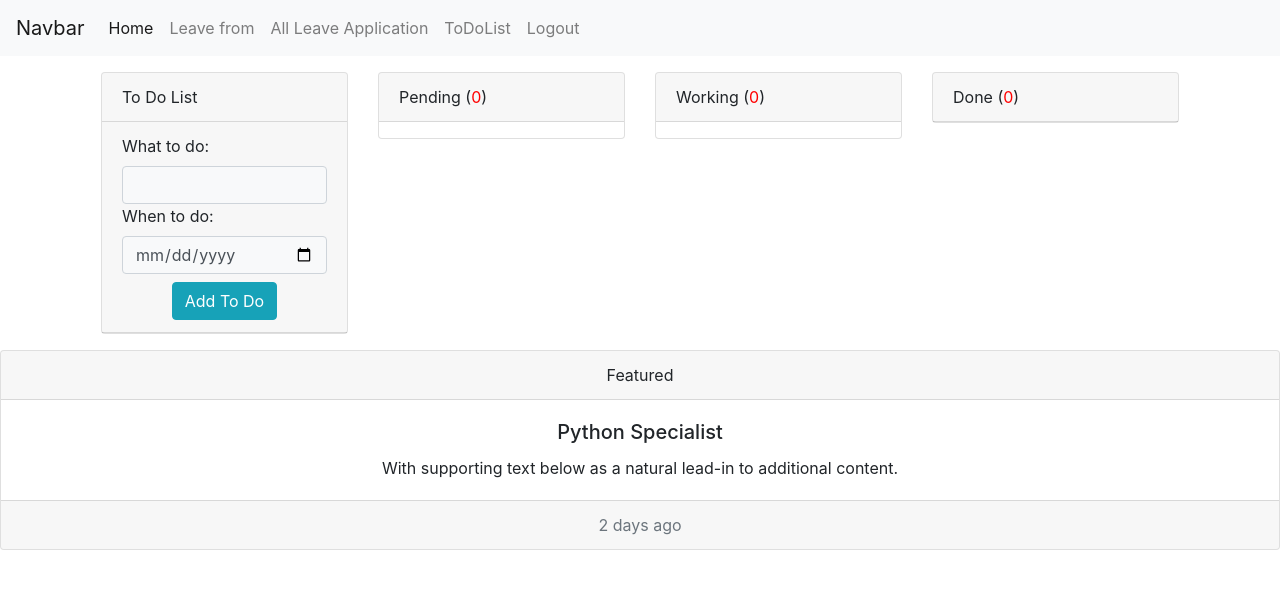
After one commit to nmshohel/emsproject, a Django app: page /todolist in a window 1280 px wide. The commit adds this page. Shown: the top 589 px of the page. Run offline with Django 3.2, Linux system fonts and the light colour scheme; a user stored in the database is signed in; data comes from the database, SQL or seed files in the repository; both versions use the stored data as it was after the commit.

Commit message:
add todo list

```diff
--- a/emsapp/admin.py
+++ b/emsapp/admin.py
@@ -3,3 +3,5 @@ from.models import *
 # Register your models here.
 admin.site.register(UserProfile)
 admin.site.register(SocialLink)
+admin.site.register(LeaveApplication)
+admin.site.register(ToDoList)
--- /dev/null
+++ b/emsapp/forms.py
@@ -0,0 +1,28 @@
+from .models import *
+from django import forms
+
+# from django.forms import ModelForm
+
+
+class LeaveApplicationForm(forms.ModelForm):
+    class Meta:
+        model = LeaveApplication
+        fields = ['case_of_leave','leave_category', 'star_date', 'end_date']
+
+        widgets = {
+             'case_of_leave':forms.Textarea(attrs={'class':'form-control bg-light form'}),
+             'leave_category':forms.TextInput(attrs={'class':'form-control bg-light'}),
+             'star_date':forms.DateInput(attrs={'type':'date', 'class':'form-control datepicker bg-light'}),
+             'end_date':forms.DateInput(attrs={'type':'date', 'class':'form-control datepicker bg-light'})
+        }
+class TodolistForm(forms.ModelForm):
+    class Meta:
+        model = ToDoList
+        fields = '__all__'
+        exclude=('user','pending_status','working_status','done_status',)
+
+        widgets = {
+            'when_to_do':forms.DateInput(attrs={'type':'date', 'class':'form-control datepicker bg-light'}),
+            'what_to_do':forms.TextInput(attrs={'class':'form-control bg-light'}),
+
+        }
--- a/emsapp/urls.py
+++ b/emsapp/urls.py
@@ -1,7 +1,16 @@
 from django.contrib import admin
 from django.urls import path
 from .views import *
+urlpatterns = [
 
-urlpatterns = [
+    path('to-do-list-move/<int:id>/<sts>', to_do_list_move, name='to_do_list_move'),
     path('userprofile', user_profile, name='user_profile'),
+    path('applicatin-approval/<int:id>/<int:sts>', applicatin_approval, name='applicatin_approval'),
+    path('all-application', all_application, name='all_application'),
+    path('add-leavefrom', add_leave_from, name='add_leave_from'),
+    path('', user_login, name='user_login'),
+    path('todolist', to_do_list, name='todolist'),
+    path('add-todo-list', add_todo_list, name='add_todo_list'),
+    path('user-logout', user_logout, name='user_logout')
+
 ]
--- a/emsapp/views.py
+++ b/emsapp/views.py
@@ -1,12 +1,143 @@
-from django.shortcuts import render
+from django.shortcuts import render,HttpResponse,redirect
+from django.contrib.auth import login, logout, authenticate
+from django.core.paginator import Paginator, EmptyPage
 
 # Create your views here.
 from .models import *
+from .forms import *
+
+
+def user_login(request):
+    if request.method == 'POST':
+        username = request.POST['u_email']
+        password = request.POST['u_password']
+        print(username)
+        print(password)
+
+        user=authenticate(username=username, password=password)
+        if(user):
+            login(request, user)
+            return redirect('/userprofile')
+
+
+    return render(request, 'login.html')
 
 def user_profile(request):
     user=request.user
+    user=User.objects.get(username=user)
     print(user)
     userprofile=UserProfile.objects.get(user = user)
     usersociallink=SocialLink.objects.get(user=user)
     context={'userprofile':userprofile,'usersociallink':usersociallink}
     return render(request, 'userprofile.html', context)
+
+
+def add_leave_from(request):
+    if request.method == 'POST':
+        print(request.user)
+        #user = request.user
+        form = LeaveApplicationForm(request.POST)
+        # print('startdate')
+        # print(request.POST['start_date'])
+        # print("enddate")
+        # print(request.POST['end_date'])
+
+        # print(form)
+        if form.is_valid():
+            print(1)
+            form = form.save(commit = False)
+            print(2)
+            form.user = request.user
+            print(3)
+            form.save()
+            print(5)
+            form = LeaveApplicationForm()
+            context={'msg':"Leave Application Successfully Saved",'form':form}
+            return render(request, 'add_leave_from.html', context)
+    else:
+        user_application=LeaveApplication.objects.filter(checked=False, user=request.user)
+        if user_application:
+            context={'msg':"You have already a pending application"}
+            return render(request, 'add_leave_from.html', context)
+        else:
+            form = LeaveApplicationForm()
+            context={'form':form}
+            return render(request, 'add_leave_from.html', context)
+
+def all_application(request):
+    applications=LeaveApplication.objects.filter(checked=False)
+    print(applications)
+    paginator = Paginator(applications, 25)
+    print(paginator) # Show 25 contacts per page.
+    page_number = request.GET.get('page')
+    print(page_number)
+    page_obj = paginator.get_page(page_number)
+    print(page_obj)
+    context={'applications':page_obj}
+    return render(request, 'all_application.html',context)
+
+def applicatin_approval(request, id, sts):
+    application=LeaveApplication.objects.get(id=id)
+    application.checked=True
+    if sts == 0:
+        # application.approved=False
+        # application.save()
+        application.delete()
+        # #application.save()
+        # print("Leave application Rejected")
+        # return redirect('/all-application')
+        context={'msg':"Leave application Rejected"}
+        return render(request, 'all_application.html', context)
+    else:
+        application.approved=True
+        application.save()
+        context={'msg':"Leave application Approved"}
+        return render(request, 'all_application.html', context)
+
+def to_do_list(request):
+    my_todo_list_pending=ToDoList.objects.filter(user=request.user,pending_status=True)
+    working_todo_list=ToDoList.objects.filter(user=request.user,working_status=True)
+    done_todo_list=ToDoList.objects.filter(user=request.user,done_status=True)
+    my_todo_list_pending_count=my_todo_list_pending.count()
+    working_todo_list_count=working_todo_list.count()
+    done_todo_list_count=done_todo_list.count()
+    form=TodolistForm()
+    context={'my_todo_list_pending':my_todo_list_pending,'my_todo_list_pending_count':my_todo_list_pending_count,
+             'working_todo_list':working_todo_list,'working_todo_list_count':working_todo_list_count,
+             'done_todo_list':done_todo_list,'done_todo_list_count':done_todo_list_count,
+             'form':form
+    }
+    return render(request, 'todolist.html',context)
+
+def to_do_list_move(request, id, sts):
+    print(sts)
+    print(id)
+
+    my_todo_list=ToDoList.objects.get(id=id)
+    if sts=="working":
+        my_todo_list.pending_status=False
+        my_todo_list.working_status=True
+        my_todo_list.save()
+        return redirect('/todolist')
+        # my_todo_list=ToDoList.objects.get(id=id)
+
+
+    elif sts=="done":
+        my_todo_list.working_status=False
+        my_todo_list.done_status=True
+        my_todo_list.save()
+        return redirect('/todolist')
+
+    return redirect('/todolist')
+def add_todo_list(request):
+    if request.method == 'POST':
+        form=TodolistForm(request.POST)
+        if form.is_valid():
+            form=form.save(commit=False)
+            form.user=request.user
+            form.save()
+            return redirect('/todolist')
+
+def user_logout(request):
+    logout(request)
+    return redirect('/')
--- /dev/null
+++ b/static/style.css
@@ -0,0 +1,4 @@
+.form{
+    padding: 0px;
+    border: none;
+}
--- a/templates/base.html
+++ b/templates/base.html
@@ -2,12 +2,54 @@
 <html>
 <head>
     <title>Page Title</title>
+    <link rel="stylesheet" href="/static/style.css">
     <link rel="stylesheet" href="https://cdn.jsdelivr.net/npm/bootstrap@4.5.3/dist/css/bootstrap.min.css">
 </head>
 <body>
 
+    <nav class="navbar navbar-expand-lg navbar-light bg-light">
+        <a class="navbar-brand" href="#">Navbar</a>
+        <button class="navbar-toggler" type="button" data-toggle="collapse" data-target="#navbarNav" aria-controls="navbarNav" aria-expanded="false" aria-label="Toggle navigation">
+          <span class="navbar-toggler-icon"></span>
+        </button>
+        <div class="collapse navbar-collapse" id="navbarNav">
+          <ul class="navbar-nav">
+            <li class="nav-item active">
+              <a class="nav-link" href="#">Home <span class="sr-only">(current)</span></a>
+            </li>
+            <li class="nav-item">
+              <a class="nav-link" href="{% url 'add_leave_from' %}">Leave from</a>
+            </li>
+            <li class="nav-item">
+              <a class="nav-link" href="{% url 'all_application' %}">All Leave Application</a>
+            </li>
+            <li class="nav-item">
+              <a class="nav-link" href="{% url 'todolist' %}" >ToDoList</a>
+            </li>
+            <li class="nav-item">
+              <a class="nav-link" href="{% url 'user_logout' %}" >Logout</a>
+            </li>
+          </ul>
+        </div>
+      </nav>
+
 {% block content %}
 {% endblock %}
 
+
+<div class="card text-center">
+  <div class="card-header">
+    Featured
+  </div>
+  <div class="card-body">
+    <h5 class="card-title">Python Specialist</h5>
+    <p class="card-text">With supporting text below as a natural lead-in to additional content.</p>
+
+  </div>
+  <div class="card-footer text-muted">
+    2 days ago
+  </div>
+</div>
+
 </body>
 </html>
--- /dev/null
+++ b/templates/todolist.html
@@ -0,0 +1,140 @@
+{% extends 'base.html' %}
+
+{% block content %}
+<!DOCTYPE html>
+<html lang="en">
+<head>
+    <meta charset="UTF-8">
+    <meta http-equiv="X-UA-Compatible" content="IE=edge">
+    <meta name="viewport" content="width=device-width, initial-scale=1.0">
+    <title>Document</title>
+</head>
+<body>
+
+<div class="container">
+    <div class="row p-3">
+
+<!-- create todo -->
+
+        <div class="col-3">
+            <div class="card" >
+
+                <div class="card-header">
+                To Do List </span>
+                </div>
+                {% if form %}
+                <div class="card-header ">
+                    <form action="{% url 'add_todo_list' %}" method="POST" >
+                        <div>
+                            {% csrf_token %}
+                            {{ form }}
+                        </div>
+                        <div class="d-flex justify-content-center" style="margin-top: 8px;">
+                            <button type="submit" class="btn btn-info">Add To Do</button>
+                        </div>
+
+
+                    </form>
+                   </div>
+                   {% endif %}
+
+
+
+                </div>
+
+
+            </div>
+
+
+
+
+
+        <!-- start pending -->
+            <div class="col-3">
+                <div class="card">
+                    {% if my_todo_list_pending_count > 0 %}
+                    <div class="card-header">
+                    Pending (<span style="color: green;">{{ my_todo_list_pending_count }}</span>)
+                    </div>
+                    {% else %}
+                    <div class="card-header">
+                        Pending (<span style="color: red;">{{ my_todo_list_pending_count }}</span>)
+                    </div>
+                    {% endif %}
+                <table class="table">
+                    <tbody>
+                        {% for my_todo_list_pending in my_todo_list_pending %}
+                    <tr>
+                        <td>{{ my_todo_list_pending }}</td>
+                        <td><a href="{% url 'to_do_list_move' my_todo_list_pending.id 'working' %}"><button class="btn btn-secondary btn-sm">Move To Work  </button></a></td>
+                    </tr>
+                        {% endfor %}
+                    </tbody>
+                </table>
+                </div>
+            </div>
+        <!-- end pending -->
+
+        <!-- start working -->
+        <div class="col-3">
+            <div class="card">
+                {% if working_todo_list_count > 0 %}
+                <div class="card-header">
+                Working (<span style="color: green;">{{ working_todo_list_count }}</span>)
+                </div>
+                {% else %}
+                <div class="card-header">
+                    Working (<span style="color: red;">{{ working_todo_list_count }}</span>)
+                </div>
+                {% endif %}
+            <table class="table">
+                <tbody>
+                    {% for working_todo_list in working_todo_list %}
+                <tr>
+                    <td>{{ working_todo_list }}</td>
+                    <td><a href="{% url 'to_do_list_move' working_todo_list.id 'done' %}"><button class="btn btn-secondary btn-sm">Move To Done</button></a></td>
+                </tr>
+                    {% endfor %}
+                </tbody>
+            </table>
+            </div>
+        </div>
+
+        <!-- end working -->
+        <!-- start done -->
+            <div class="col-3">
+                <div class="card">
+                {% if done_todo_list_count > 0 %}
+                <div class="card-header">
+                Done (<span style="color: green;">{{ done_todo_list_count }}</span>)
+                </div>
+                {% else %}
+                <div class="card-header">
+                    Done (<span style="color: red;">{{ done_todo_list_count }}</span>)
+                </div>
+                {% endif %}
+                {% if done_todo_list %}
+            <table class="table">
+                <tbody>
+                    {% for done_todo_list in done_todo_list %}
+                <tr>
+                    <td>{{ done_todo_list|title }}</td>
+                    <!-- <td><button class="btn btn-secondary btn-sm">Working</button></td> -->
+                </tr>
+                    {% endfor %}
+                </tbody>
+            </table>
+            {% endif %}
+                </div>
+            </div>
+        <!-- end done -->
+    </div>
+
+</div>
+
+
+
+
+</body>
+</html>
+{% endblock content %}
--- a/templates/userprofile.html
+++ b/templates/userprofile.html
@@ -11,7 +11,7 @@
                   <div class="d-flex flex-column align-items-center text-center">
                     <img src="{{ userprofile.profile_image.url }}" alt="Admin" class="rounded-circle" width="150">
                     <div class="mt-3">
-                      <h4>{{ userprofile.user.first_name }} {{ userprofile.user.last_name }}</h4>
+                      <h4>{{ userprofile.user }} {{ userprofile.user.last_name }}</h4>
                       <p class="text-secondary mb-1">{{ profile.department }}</p>
                       <p class="text-muted font-size-sm">{{ userprofile.designation }}</p>
                       <a href="#"><button class="btn btn-primary">Edit</button></a>
```
Also changed, not shown: emsapp/models.py (+23 -0 lines), templates/add_leave_from.html (added, +26 -0 lines), templates/all_application.html (added, +63 -0 lines), templates/login.html (added, +39 -0 lines), db.sqlite3, emsapp/migrations/0003_leavefrom.py (added), emsapp/migrations/0004_auto_20210211_1918.py (added), emsapp/migrations/0005_auto_20210215_2030.py (added), emsapp/migrations/0006_todolist.py (added), media/quiz.png (added), media/secondclass.png (added).
